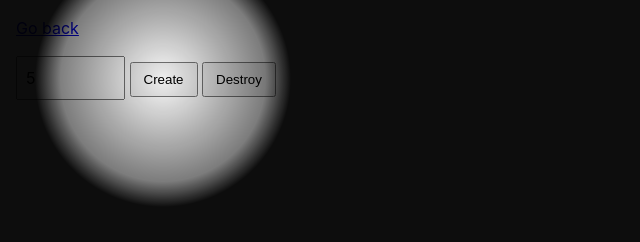
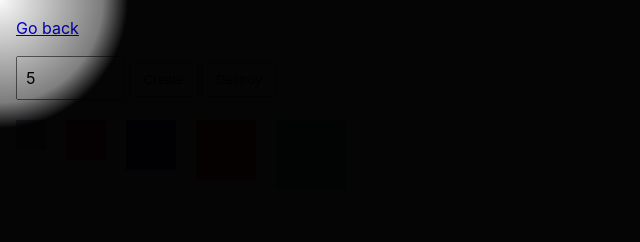
Before and after one commit to nulevii/goit-js-hw-06, a plain HTML site: page task-10.html in a window 1280 px wide. Both pictures are taken after typing "5" into the empty fields and a click on the button "Create". Shown: the whole page, without its empty margins (0-640 px from the left). Drawn offline with Linux system fonts and the light colour scheme.

Commit message:
Finish Homework

```diff
--- a/css/common.css
+++ b/css/common.css
@@ -22,24 +22,3 @@ button {
   padding: 8px 12px;
   cursor: pointer;
 }
-
-
-:root {
-  cursor: none;
-  --cursorX: 50vw;
-  --cursorY: 50vh;
-}
-:root:before {
-  content: '';
-  display: block;
-  width: 100%;
-  height: 100%;
-  position: fixed;
-  pointer-events: none;
-  background: radial-gradient(
-    circle 10vmax at var(--cursorX) var(--cursorY),
-    rgba(0,0,0,0) 0%,
-    rgba(0,0,0,.5) 80%,
-    rgba(0,0,0,.95) 100%
-  )
-}
--- /dev/null
+++ b/css/lighter.css
@@ -0,0 +1,19 @@
+:root {
+  cursor: none;
+  --cursorX: 50vw;
+  --cursorY: 50vh;
+}
+:root:before {
+  content: "";
+  display: block;
+  width: 100vw;
+  height: 100vh;
+  position: fixed;
+  pointer-events: none;
+  background: radial-gradient(
+    circle 10vmax at var(--cursorX) var(--cursorY),
+    rgba(0, 0, 0, 0) 0%,
+    rgba(0, 0, 0, 0.5) 80%,
+    rgba(0, 0, 0, 0.98) 100%
+  );
+}
--- /dev/null
+++ b/js/lighter.js
@@ -0,0 +1,8 @@
+function update(event) {
+  const x = event.clientX;
+  const y = event.clientY;
+  document.documentElement.style.setProperty("--cursorX", x + "px");
+  document.documentElement.style.setProperty("--cursorY", y + "px");
+}
+document.addEventListener("mousemove", update);
+document.addEventListener("touchmove", update);
--- a/js/task-10.js
+++ b/js/task-10.js
@@ -4,11 +4,41 @@ function getRandomHexColor() {
     .padStart(6, 0)}`;
 }
 
-function update(e) {
-  var x = e.clientX || e.touches[0].clientX;
-  var y = e.clientY || e.touches[0].clientY;
-  document.documentElement.style.setProperty("--cursorX", x + "px");
-  document.documentElement.style.setProperty("--cursorY", y + "px");
-}
-document.addEventListener("mousemove", update);
-document.addEventListener("touchmove", update);
+const INPUT_VALUE = document.querySelector("#controls input");
+const CREATE_BUTTON = document.querySelector("[data-create]");
+const DESTROU_BUTTON = document.querySelector("[data-destroy]");
+const BOXES = document.querySelector("#boxes");
+
+let boxSize = 30;
+
+const createBoxes = (amount) => {
+  const boxesArray = Array.from(new Array(amount)).map((_, i) => i);
+
+  const boxesCollection = boxesArray.map((boxNumber) => {
+    const box = document.createElement("div");
+    const color = getRandomHexColor();
+    box.style.backgroundColor = color;
+    box.style.width = `${boxSize}px`;
+    box.style.height = `${boxSize}px`;
+    boxSize += 10;
+    return box;
+  });
+
+  BOXES.append(...boxesCollection);
+
+  BOXES.style.display = "flex";
+  BOXES.style.gap = "20px";
+  BOXES.style.flexWrap = "wrap";
+  BOXES.style.marginTop = "20px";
+};
+
+const destroyBoxes = () => {
+  BOXES.innerHTML = "";
+  boxSize = 30;
+};
+
+CREATE_BUTTON.addEventListener("click", () => {
+  createBoxes(Number(INPUT_VALUE.value));
+});
+
+DESTROU_BUTTON.addEventListener("click", destroyBoxes);
--- a/task-10.html
+++ b/task-10.html
@@ -1,12 +1,15 @@
 <!DOCTYPE html>
 <html lang="ru">
+
 <head>
   <meta charset="UTF-8" />
   <meta http-equiv="X-UA-Compatible" content="IE=edge" />
   <meta name="viewport" content="width=device-width, initial-scale=1.0" />
   <title>Task 10 (optional)</title>
   <link rel="stylesheet" href="css/common.css" />
+  <link rel="stylesheet" href="css/lighter.css" />
 </head>
+
 <body>
   <p><a href="index.html">Go back</a></p>
 
@@ -19,5 +22,7 @@
   <div id="boxes"></div>
 
   <script src="js/task-10.js" type="module"></script>
+  <script src="./js/lighter.js"></script>
 </body>
+
 </html>
```
Also changed, not shown: index.html (+3 -0 lines), task-01.html (+2 -0 lines), task-02.html (+2 -0 lines), task-03.html (+2 -0 lines), task-04.html (+2 -0 lines), task-05.html (+2 -0 lines), task-06.html (+2 -0 lines), task-07.html (+2 -0 lines), task-08.html (+2 -0 lines), task-09.html (+2 -0 lines). Lines whose indentation alone changed are shown as unchanged.
